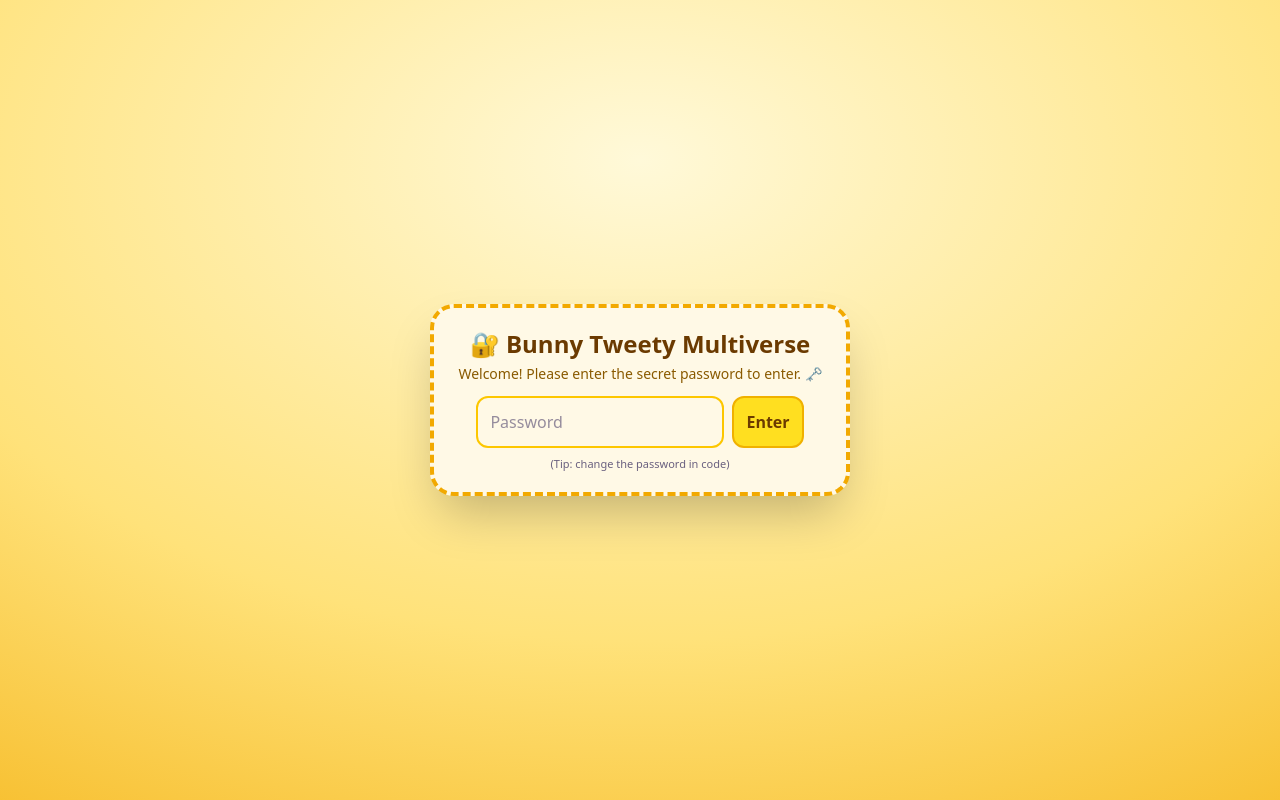
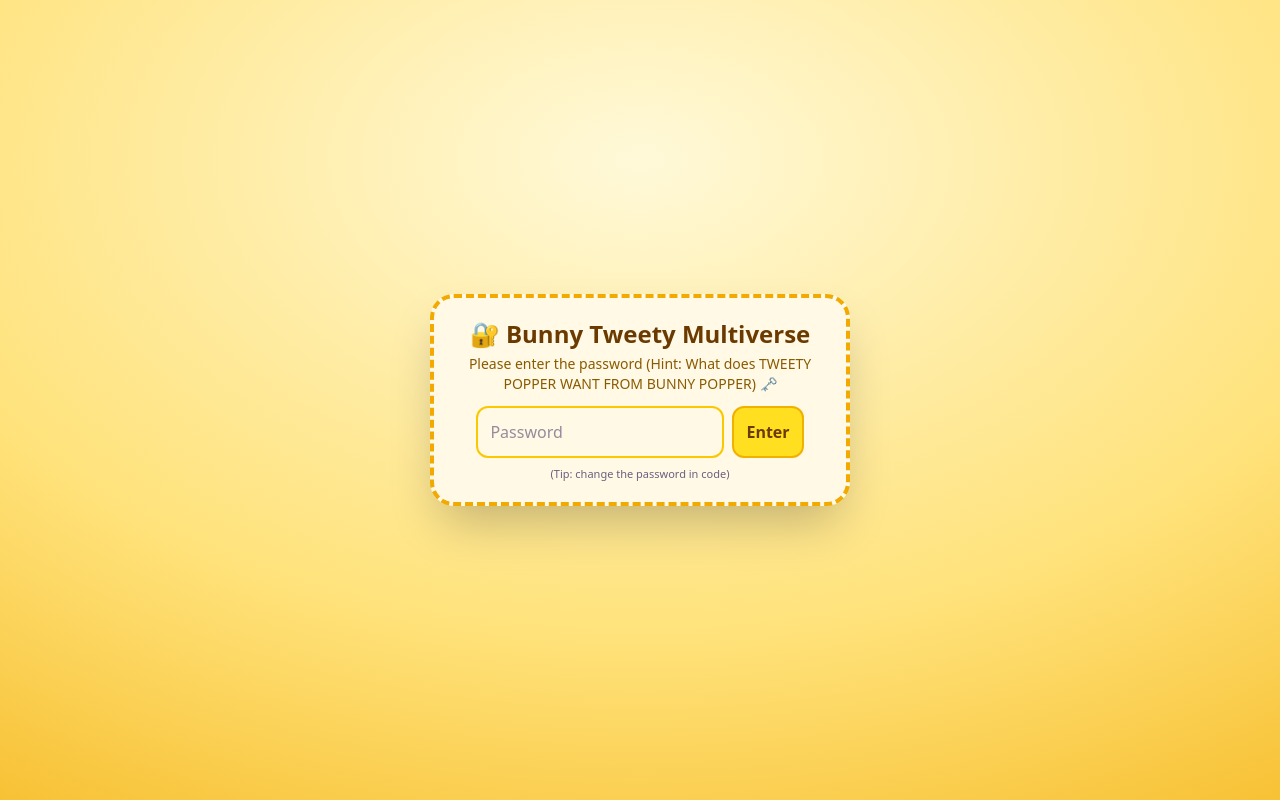
Before and after one commit to stavyadatta/btm_assmt, a React (Vite) app: page / in a window 1280 px wide. Shown: the top 800 px of the page. Built offline with nearby package versions, Linux system fonts and the light colour scheme.

Commit message:
Changed password for Bunny popper

```diff
--- a/src/App.tsx
+++ b/src/App.tsx
@@ -125,7 +125,7 @@ export default function App() {
     return () => window.removeEventListener("resize", onR);
   }, [shape]);
 
-  const PASSWORD = "bunnylove";
+  const PASSWORD = "puchu";
   const handleUnlock = () => {
     if (pw.trim() === PASSWORD) {
       setUnlocked(true);
@@ -294,7 +294,7 @@ export default function App() {
           >
             <div className="w-[92vw] max-w-[420px] bg-[#fff9e6] border-4 border-dashed border-[#F2A900] rounded-3xl p-5 text-center shadow-2xl">
               <h1 className="text-2xl font-extrabold text-[#6B3A00]">🔐 Bunny Tweety Multiverse</h1>
-              <p className="text-sm text-[#8a5a00] mt-1">Welcome! Please enter the secret password to enter. 🗝️</p>
+              <p className="text-sm text-[#8a5a00] mt-1">Please enter the password (Hint: What does TWEETY POPPER WANT FROM BUNNY POPPER) 🗝️</p>
               <div className="mt-3 flex gap-2 justify-center">
                 <input
                   value={pw}
```
